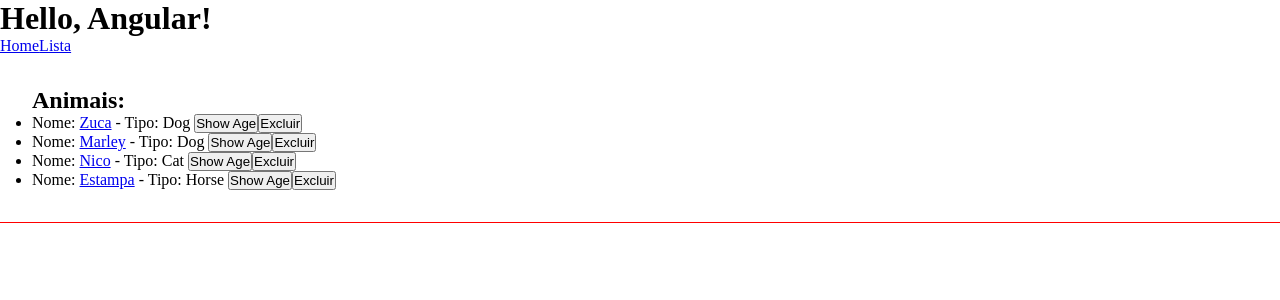
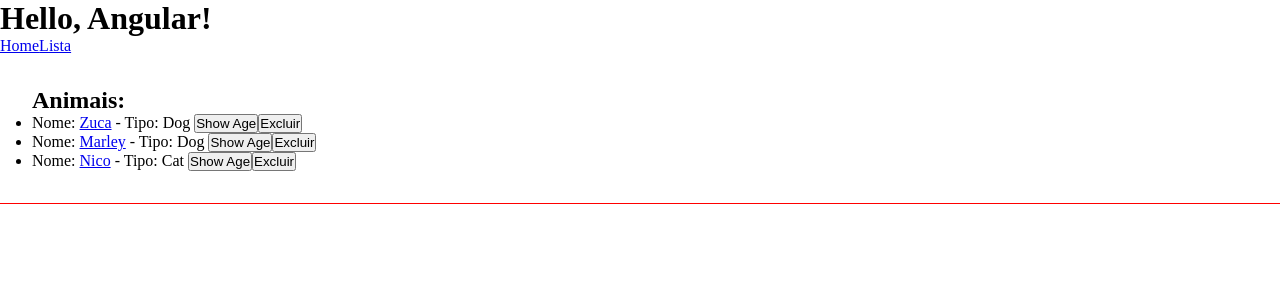
Before and after one commit to devroberta/moments-angular-project, an Angular app: page /list in a window 1280 px wide. Shown: the top 300 px of the page. Built offline with nearby package versions, Linux system fonts and the light colour scheme; data requests are answered from the project's data file.

Commit message:
excluindo dados pelo service

```diff
--- a/src/app/components/list-render/list-render.component.ts
+++ b/src/app/components/list-render/list-render.component.ts
@@ -25,7 +25,8 @@ export class ListRenderComponent {
   }
 
   removeAnimal(animal: Animal) {
-    this.animals = this.listService.remove(this.animals, animal);
+    this.animals = this.animals.filter((a) => animal.name !== a.name);
+    this.listService.remove(animal.id).subscribe();
   }
 
   getAnimals(): void {
--- a/src/app/data/db.json
+++ b/src/app/data/db.json
@@ -1,8 +1,22 @@
 {
   "animals": [
-    { "id": 1, "name": "Zuca", "type": "Dog", "age": 4 },
-    { "id": 2, "name": "Marley", "type": "Dog", "age": 12},
-    { "id": 3, "name": "Nico", "type": "Cat", "age": 18},
-    { "id": 4, "name": "Estampa", "type": "Horse", "age": 12}
+    {
+      "id": "1",
+      "name": "Zuca",
+      "type": "Dog",
+      "age": 4
+    },
+    {
+      "id": "2",
+      "name": "Marley",
+      "type": "Dog",
+      "age": 12
+    },
+    {
+      "id": "3",
+      "name": "Nico",
+      "type": "Cat",
+      "age": 18
+    }
   ]
 }
--- a/src/app/service/list.service.ts
+++ b/src/app/service/list.service.ts
@@ -14,8 +14,8 @@ export class ListService {
 
   constructor(private http: HttpClient) { }
 
-  remove(animals: Animal[], animal: Animal) {
-    return animals.filter((a) => animal.name !== a.name);
+  remove(id: number) {
+    return this.http.delete<Animal>(`${this.apiUrl}/${id}`);
   }
 
   getAll(): Observable<Animal[]> {
```
